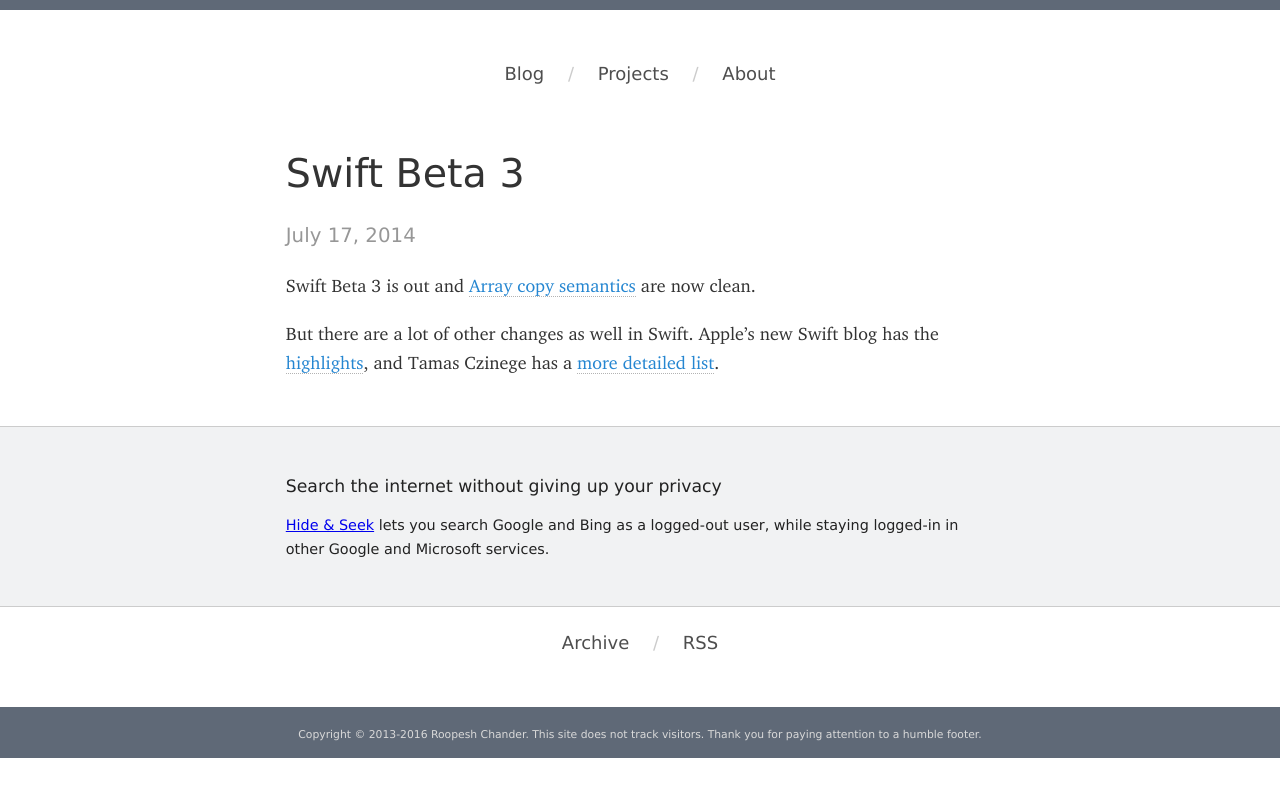
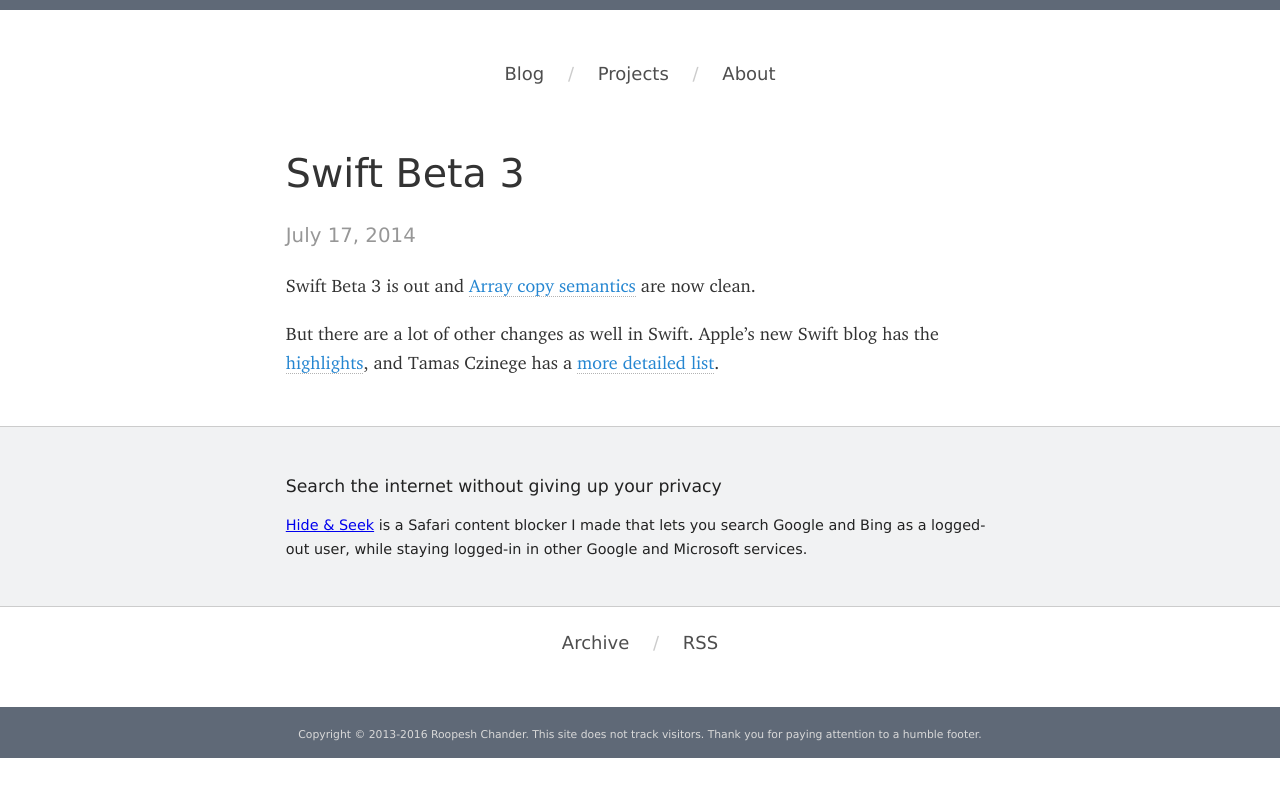
Before and after one commit to roop/roop.github.io, a Jekyll site: the page built from _posts/2014-07-17-swift-beta-3.md, in a window 1280 px wide. Shown: the top 797 px of the page. Built offline with Jekyll 4.4.1, drawn with Linux system fonts in a browser that asks for light colours; some web fonts are replaced.

Commit message:
Update shameless plug

```diff
--- a/_includes/shameless-plug.html
+++ b/_includes/shameless-plug.html
@@ -3,7 +3,8 @@
     <div class="main wrapper clearfix">
       <div class="shameless-plug">
       <p><big>Search the internet without giving up your privacy</big><p/>
-      <a href="http://roopc.net/hideandseek/">Hide & Seek</a>
+      <a href="http://roopc.net/hideandseek/">Hide & Seek</a> is a Safari
+      content blocker I made that
       lets you search Google and Bing as a logged-out user, while staying logged-in in
       other Google and Microsoft services.
       </div>
```
